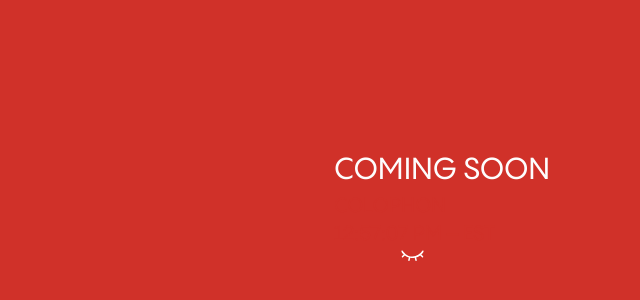
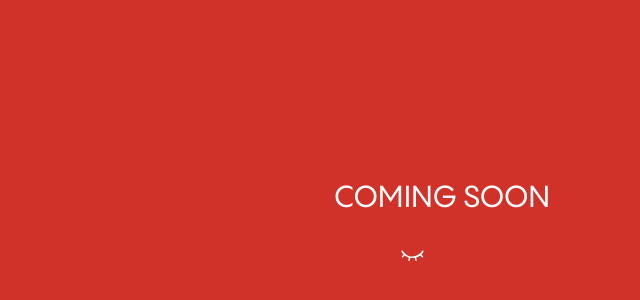
Before and after one commit to krisaziabor/dotcom, a Next.js app in the folder web-v0/: page / in a window 1280 px wide. Shown: the part 202-502 px from the top of the page, without its empty margins (640-1280 px from the left). Built offline with nearby package versions, Linux system fonts and the light colour scheme.

Commit message:
removing page.tsx redundancies

```diff
--- a/web-v0/src/app/page.tsx
+++ b/web-v0/src/app/page.tsx
@@ -97,64 +97,8 @@ function Time() {
     return null;
   }
 
-  // return `${time} – NEW HAVEN, CT & MERRIMACK, NH`;
   return `${time} – EST`;
 }
-
-// function BL({ open }: { open: boolean}) {
-//   return (
-//     open ? (
-//       <h1 className='h1-alt'>
-//         COMING SOON
-//         <br></br>
-//         <div className="text-xl">
-//           COLOPHON
-//           <br></br>
-//           {Time()}
-//         </div>
-//       </h1>
-//     )
-
-//     :
-
-//     (
-//       <h1>
-//       COMING SOON
-//       </h1>
-//     )
-//   );
-// }
-
-// function EyeToggle({ open, handleTrigger }: { open: boolean, handleTrigger: () => void }) {
-//   return (
-//     <div className={open? 'icon icon-bottom-right-alt' : `icon icon-bottom-right`}>
-//       <button onClick={handleTrigger}>
-//         {open ? <EyeOpenIcon onClick={handleTrigger} /> : <EyeClosedIcon onClick={handleTrigger} />}
-//       </button>
-//     </div>
-//   );
-// }
-
-// export default function Home() {
-//   const [open, setOpen] = useState(false);
-
-//   const handleTrigger = () => {
-//     setOpen(!open);
-//   };
-
-//   return (
-//     <main className={`${open ? 'on-color' : 'off-color'} ${editorialNew.className}`}>
-//       <div>
-//         <div className={`${pangramSans.className}`}>
-//           <BL open={open}/>
-//         </div>
-//         <EyeToggle open={open} handleTrigger={handleTrigger} />
-//         {/* {open && <Contact />} */}
-//         {open && <Bio />}
-//       </div>
-//     </main>
-//   );
-// }
 
 function BL({ open, handleTrigger }: { open: boolean, handleTrigger: () => void }) {
   return (
@@ -163,21 +107,11 @@ function BL({ open, handleTrigger }: { open: boolean, handleTrigger: () => void
         <h1 className='h1-alt'>
           COMING SOON
           <br></br>
-          <div className="text-xl">
-            COLOPHON
-            <br></br>
-            {Time()}
-          </div>
         </h1>
       ) : (
         <h1>
           COMING SOON
           <br></br>
-          <div className="h1-blind">
-            COLOPHON
-            <br></br>
-            {Time()}
-          </div>
         </h1>
       )}
       <div className={open? 'icon icon-bottom-right-alt' : `icon icon-bottom-right`}>
```
